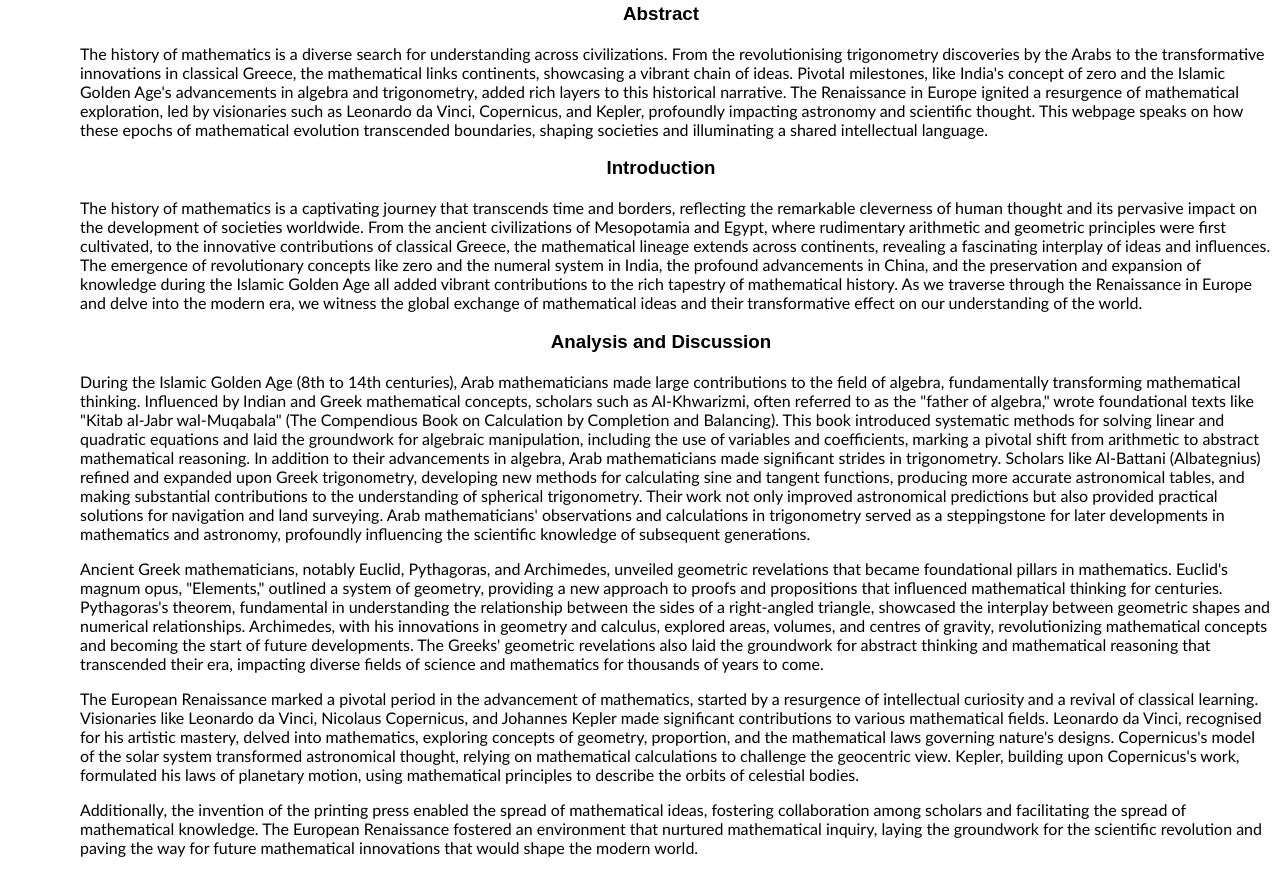
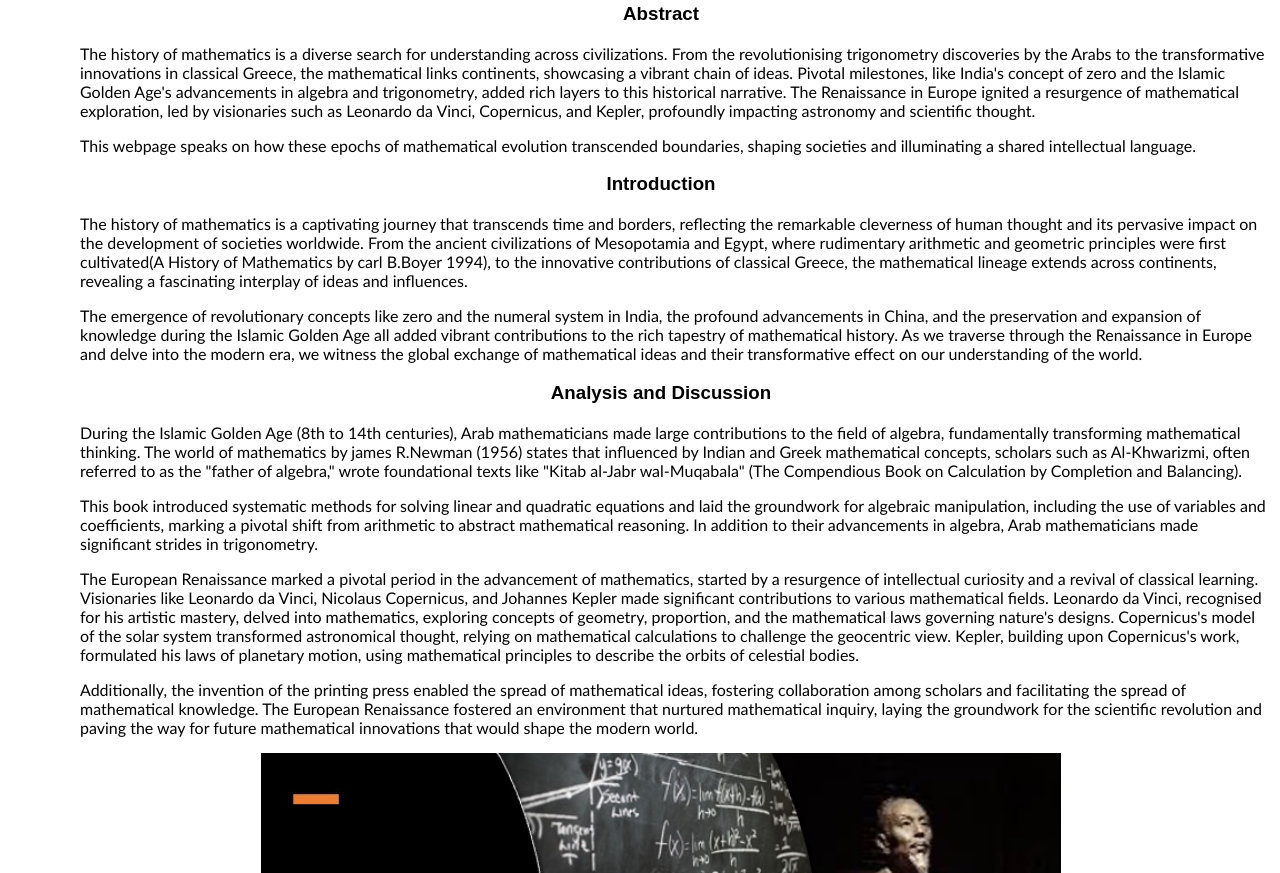
Before and after one commit to FEPSFY6805241/FY6805241, a plain HTML site: page index.html in a window 1280 px wide. Shown: the part 609-1482 px from the top of the page. Drawn offline with Linux system fonts and the light colour scheme.

Commit message:
Update index.html

```diff
--- a/index.html
+++ b/index.html
@@ -69,21 +69,26 @@
 
   <h3>Abstract</h3>
   <p>
-    The history of mathematics is a diverse search for understanding across civilizations. From the revolutionising trigonometry discoveries by the Arabs to the transformative innovations in classical Greece, the mathematical links continents, showcasing a vibrant chain of ideas. Pivotal milestones, like India's concept of zero and the Islamic Golden Age's advancements in algebra and trigonometry, added rich layers to this historical narrative. The Renaissance in Europe ignited a resurgence of mathematical exploration, led by visionaries such as Leonardo da Vinci, Copernicus, and Kepler, profoundly impacting astronomy and scientific thought. This webpage speaks on how these epochs of mathematical evolution transcended boundaries, shaping societies and illuminating a shared intellectual language.
+The history of mathematics is a diverse search for understanding across civilizations. From the revolutionising trigonometry discoveries by the Arabs to the transformative innovations in classical Greece, the mathematical links continents, showcasing a vibrant chain of ideas. Pivotal milestones, like India's concept of zero and the Islamic Golden Age's advancements in algebra and trigonometry, added rich layers to this historical narrative. The Renaissance in Europe ignited a resurgence of mathematical exploration, led by visionaries such as Leonardo da Vinci, Copernicus, and Kepler, profoundly impacting astronomy and scientific thought.
+  </p>
+  <p>
+    This webpage speaks on how these epochs of mathematical evolution transcended boundaries, shaping societies and illuminating a shared intellectual language.
   </p>
 
   <h3 id="Introduction">Introduction</h3>
   <p>
-    The history of mathematics is a captivating journey that transcends time and borders, reflecting the remarkable cleverness of human thought and its pervasive impact on the development of societies worldwide. From the ancient civilizations of Mesopotamia and Egypt, where rudimentary arithmetic and geometric principles were first cultivated, to the innovative contributions of classical Greece, the mathematical lineage extends across continents, revealing a fascinating interplay of ideas and influences. The emergence of revolutionary concepts like zero and the numeral system in India, the profound advancements in China, and the preservation and expansion of knowledge during the Islamic Golden Age all added vibrant contributions to the rich tapestry of mathematical history. As we traverse through the Renaissance in Europe and delve into the modern era, we witness the global exchange of mathematical ideas and their transformative effect on our understanding of the world.
+The history of mathematics is a captivating journey that transcends time and borders, reflecting the remarkable cleverness of human thought and its pervasive impact on the development of societies worldwide. From the ancient civilizations of Mesopotamia and Egypt, where rudimentary arithmetic and geometric principles were first cultivated(A History of Mathematics by carl B.Boyer 1994), to the innovative contributions of classical Greece, the mathematical lineage extends across continents, revealing a fascinating interplay of ideas and influences.
+  </p>
+  <p>
+    The emergence of revolutionary concepts like zero and the numeral system in India, the profound advancements in China, and the preservation and expansion of knowledge during the Islamic Golden Age all added vibrant contributions to the rich tapestry of mathematical history. As we traverse through the Renaissance in Europe and delve into the modern era, we witness the global exchange of mathematical ideas and their transformative effect on our understanding of the world.
   </p>
 
   <h3 id="Analysis and Discussion">Analysis and Discussion</h3>
   <p>
-    During the Islamic Golden Age (8th to 14th centuries), Arab mathematicians made large contributions to the field of algebra, fundamentally transforming mathematical thinking. Influenced by Indian and Greek mathematical concepts, scholars such as Al-Khwarizmi, often referred to as the "father of algebra," wrote foundational texts like "Kitab al-Jabr wal-Muqabala" (The Compendious Book on Calculation by Completion and Balancing). This book introduced systematic methods for solving linear and quadratic equations and laid the groundwork for algebraic manipulation, including the use of variables and coefficients, marking a pivotal shift from arithmetic to abstract mathematical reasoning. In addition to their advancements in algebra, Arab mathematicians made significant strides in trigonometry. Scholars like Al-Battani (Albategnius) refined and expanded upon Greek trigonometry, developing new methods for calculating sine and tangent functions, producing more accurate astronomical tables, and making substantial contributions to the understanding of spherical trigonometry. Their work not only improved astronomical predictions but also provided practical solutions for navigation and land surveying. Arab mathematicians' observations and calculations in trigonometry served as a steppingstone for later developments in mathematics and astronomy, profoundly influencing the scientific knowledge of subsequent generations.
+During the Islamic Golden Age (8th to 14th centuries), Arab mathematicians made large contributions to the field of algebra, fundamentally transforming mathematical thinking. The world of mathematics by james R.Newman (1956) states that influenced by Indian and Greek mathematical concepts, scholars such as Al-Khwarizmi, often referred to as the "father of algebra," wrote foundational texts like "Kitab al-Jabr wal-Muqabala" (The Compendious Book on Calculation by Completion and Balancing).
   </p>
   <p>
-    Ancient Greek mathematicians, notably Euclid, Pythagoras, and Archimedes, unveiled geometric revelations that became foundational pillars in mathematics. Euclid's magnum opus, "Elements," outlined a system of geometry, providing a new approach to proofs and propositions that influenced mathematical thinking for centuries. Pythagoras's theorem, fundamental in understanding the relationship between the sides of a right-angled triangle, showcased the interplay between geometric shapes and numerical relationships. Archimedes, with his innovations in geometry and calculus, explored areas, volumes, and centres of gravity, revolutionizing mathematical concepts and becoming the start of future developments. The Greeks' geometric revelations also laid the groundwork for abstract thinking and mathematical reasoning that transcended their era, impacting diverse fields of science and mathematics for thousands of years to come.
-  </p>
+This book introduced systematic methods for solving linear and quadratic equations and laid the groundwork for algebraic manipulation, including the use of variables and coefficients, marking a pivotal shift from arithmetic to abstract mathematical reasoning. In addition to their advancements in algebra, Arab mathematicians made significant strides in trigonometry.   </p>
   <p>
     The European Renaissance marked a pivotal period in the advancement of mathematics, started by a resurgence of intellectual curiosity and a revival of classical learning. Visionaries like Leonardo da Vinci, Nicolaus Copernicus, and Johannes Kepler made significant contributions to various mathematical fields. Leonardo da Vinci, recognised for his artistic mastery, delved into mathematics, exploring concepts of geometry, proportion, and the mathematical laws governing nature's designs. Copernicus's model of the solar system transformed astronomical thought, relying on mathematical calculations to challenge the geocentric view. Kepler, building upon Copernicus's work, formulated his laws of planetary motion, using mathematical principles to describe the orbits of celestial bodies.
   </p>
```
